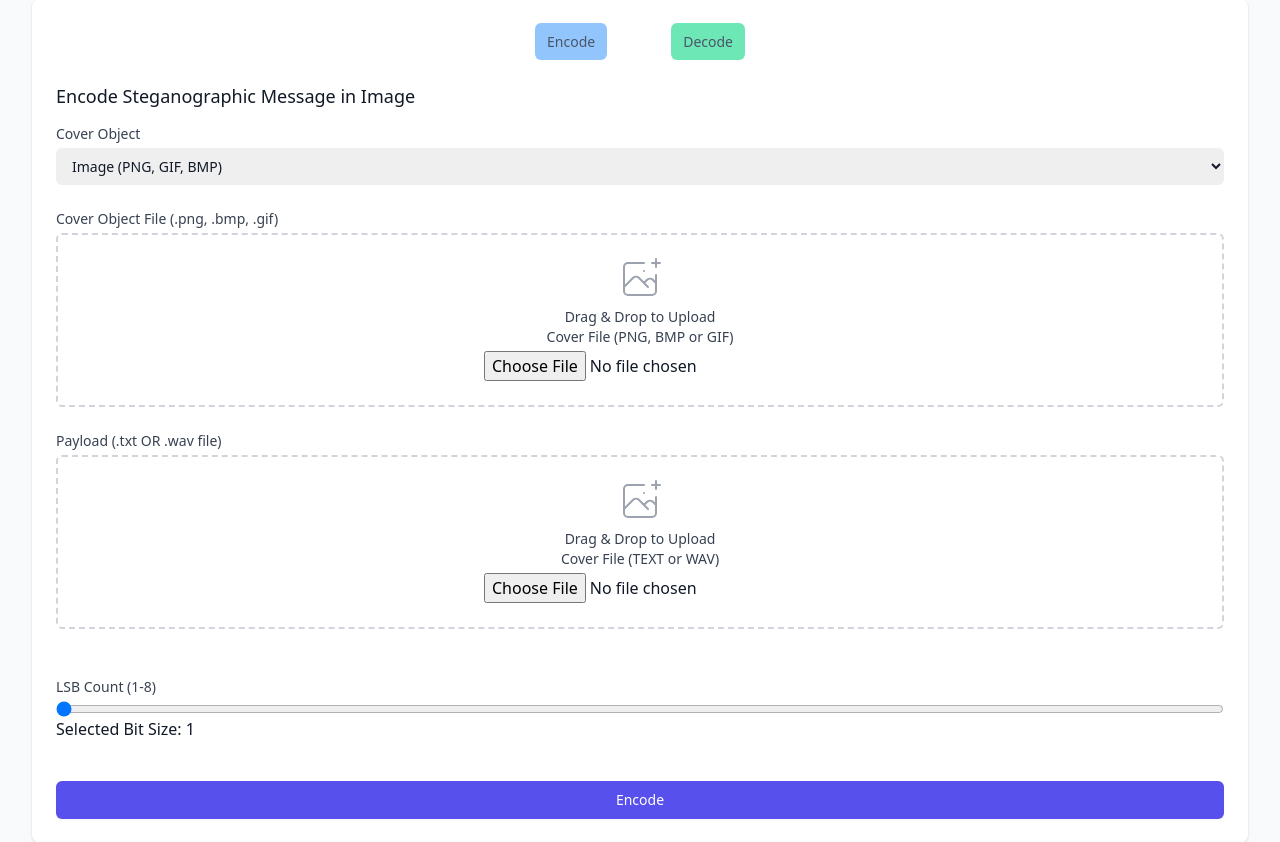
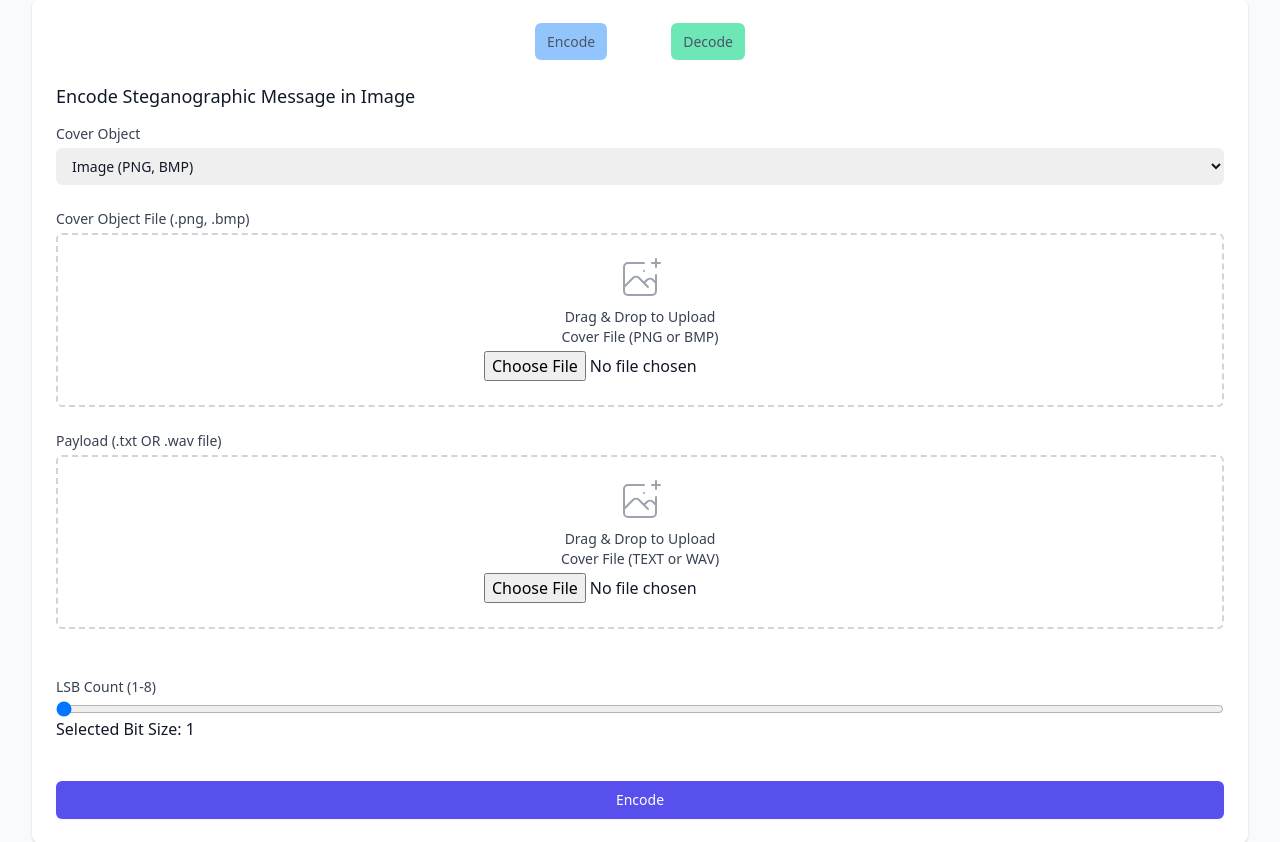
Before and after one commit to firdauz-bk/stenograph, a Flask app: page /image in a window 1280 px wide. Shown: the part 113-955 px from the top of the page. Run offline with Flask 3, Linux system fonts and the light colour scheme.

Commit message:
Updated accept intakes for image files
Only PNG n BMP files accepted, added an example BMP file

```diff
--- a/static/js/script.js
+++ b/static/js/script.js
@@ -7,7 +7,7 @@ document.addEventListener('DOMContentLoaded', (event) => {
     // File upload preview and drag & drop for cover object
     setupFileUpload('cover_audio', 'Upload an audio file', ['.mp3', '.wav']);
     setupFileUpload('cover_video', 'Upload a video file', ['.mp4', '.avi', '.mkv']);
-    setupFileUpload('cover_image', 'Upload an image file', ['.png', '.bmp', '.gif']);
+    setupFileUpload('cover_image', 'Upload an image file', ['.png', '.bmp']);
 
     // File upload preview and drag & drop for payload decoding
     setupFileUpload('decode_payload_text', 'Upload file', ['.mp3', '.wav', '.mp4', '.avi', '.png', '.bmp', '.mkv']);
--- a/templates/decode_text.html
+++ b/templates/decode_text.html
@@ -68,7 +68,7 @@
                                         <p class="pl-1">or drag and drop</p>
                                     </div>
                                     <p class="text-xs text-gray-500">
-                                        PNG, JPG, GIF, MP3, WAV, MP4, MKV up to 10MB
+                                        PNG, BMP, MP3, WAV, MP4, MKV up to 10MB
                                     </p>
                                 </div>
                             </div>
--- a/templates/encode_image.html
+++ b/templates/encode_image.html
@@ -58,19 +58,19 @@
                         <div>
                             <label for="cover_object" class="block text-sm font-medium text-gray-700">Cover Object</label>
                             <select id="cover_object" onchange="handleCoverObjectChange(this)" name="cover_object" class="mt-1 block w-full pl-3 pr-10 py-2 text-base border-gray-300 focus:outline-none focus:ring-hf-blue focus:border-hf-blue sm:text-sm rounded-md">
-                                <option value="image">Image (PNG, GIF, BMP)</option>
+                                <option value="image">Image (PNG, BMP)</option>
                                 <option value="audio">Audio (MP3, WAV)</option>
                                 <option value="video">Video (MP4, AVI)</option>
                             </select>
                         </div>
                         <div>
-                            <label for="cover_image" class="block text-sm font-medium text-gray-700">Cover Object File (.png, .bmp, .gif)</label>
+                            <label for="cover_image" class="block text-sm font-medium text-gray-700">Cover Object File (.png, .bmp)</label>
                             <div class="mt-1 flex justify-center px-6 pt-5 pb-6 border-2 border-gray-300 border-dashed rounded-md">
                                     <div class="space-y-1 text-center">
                                         <svg class="mx-auto h-12 w-12 text-gray-400" stroke="currentColor" fill="none" viewBox="0 0 48 48" aria-hidden="true">
                                             <path d="M28 8H12a4 4 0 00-4 4v20m32-12v8m0 0v8a4 4 0 01-4 4H12a4 4 0 01-4-4v-4m32-4l-3.172-3.172a4 4 0 00-5.656 0L28 28M8 32l9.172-9.172a4 4 0 015.656 0L28 28m0 0l4 4m4-24h8m-4-4v8m-12 4h.02" stroke-width="2" stroke-linecap="round" stroke-linejoin="round" />
                                         </svg>
-                                        <label for="cover_image" class="block text-sm font-medium text-gray-700">Drag & Drop to Upload<br> Cover File (PNG, BMP or GIF)</label>
+                                        <label for="cover_image" class="block text-sm font-medium text-gray-700">Drag & Drop to Upload<br> Cover File (PNG or BMP)</label>
                                         <input type="file" id="cover_image" name="cover_image" accept=".png, .bmp, .gif" class="mt-1 block w-full" required>
                                     </div>
                             </div>
--- a/templates/index.html
+++ b/templates/index.html
@@ -15,7 +15,6 @@
                         <span class="text-2xl font-bold text-hf-blue">CypherSteg</span>
                     </div>
                 </div>
-
             </div>
         </div>
     </nav>
@@ -37,7 +36,7 @@
                         <select id="cover_object" name="cover_object" onchange="handleCoverObjectChange(this)" class="mt-1 block w-full pl-3 pr-10 py-2 text-base border-gray-300 focus:outline-none focus:ring-blue-500 focus:border-blue-500 sm:text-sm rounded-md">
                             <option value="">Please Choose your Object Media</option>
                             <option value="audio">Audio (MP3, WAV)</option>
-                            <option value="image">Image (PNG, GIF, BMP)</option>
+                            <option value="image">Image (PNG, BMP)</option>
                             <option value="video">Video (MP4, AVI, MKV)</option>
                         </select>
                     </div>
```
Also changed, not shown: source/images/buck.bmp (added).
